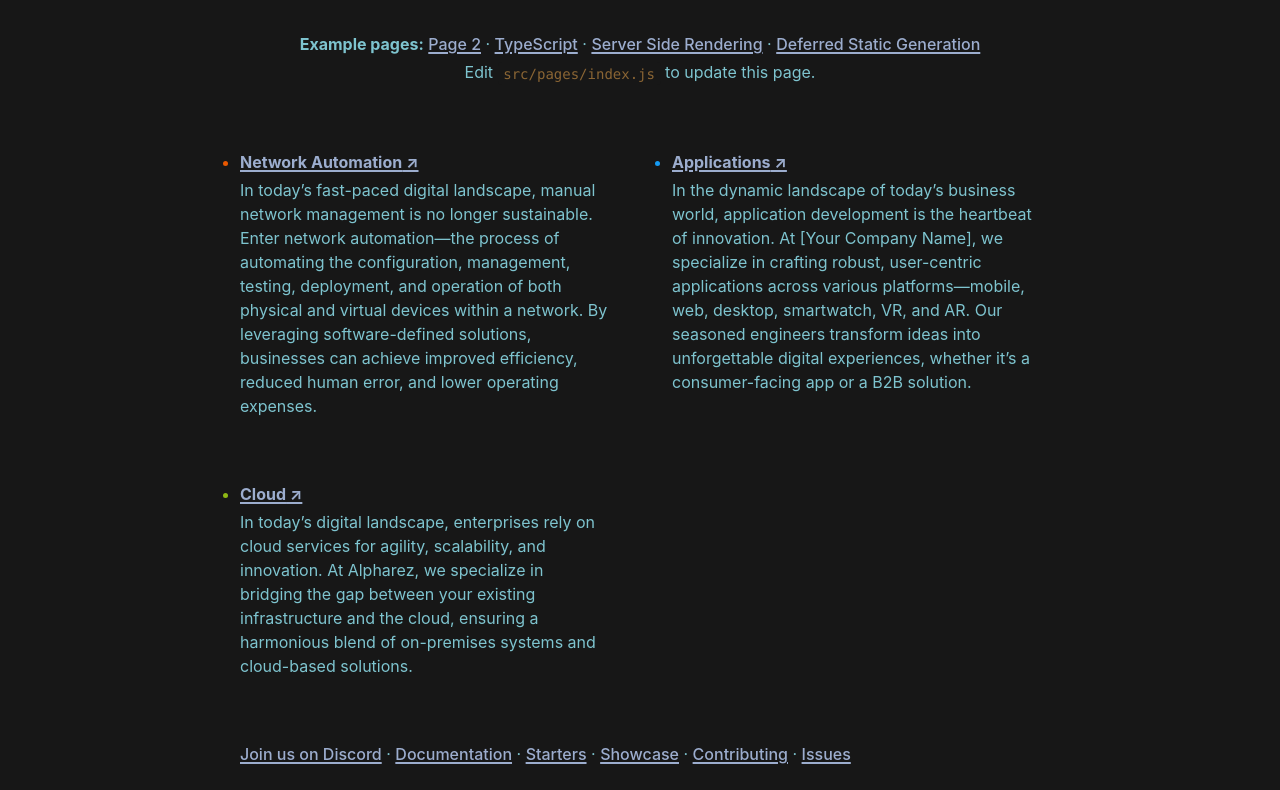
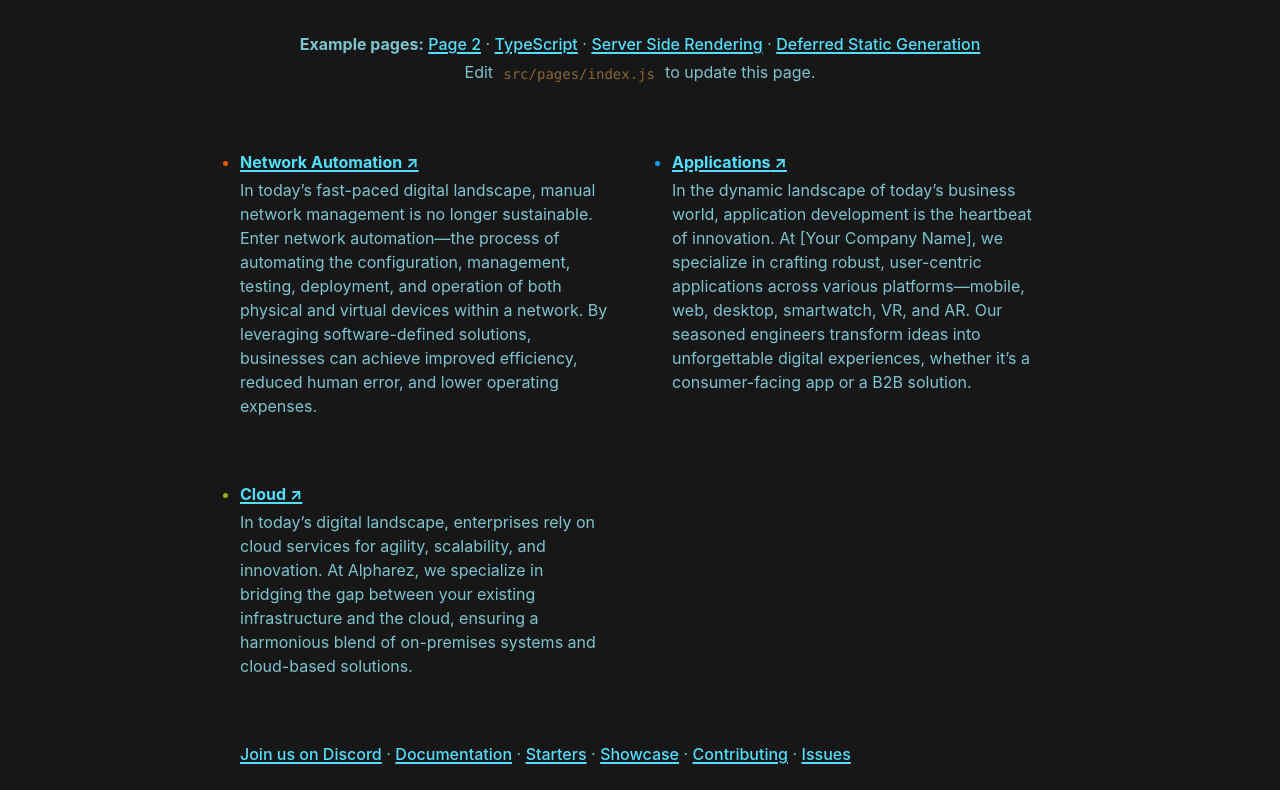
Before and after one commit to alpharez/alpha-gatsby, a Gatsby site: page / in a window 1280 px wide. Shown: the part 233-1023 px from the top of the page. Built offline with nearby package versions, Linux system fonts and the light colour scheme; Gatsby itself is replaced by a stand-in of ours.

Commit message:
playing with primary text color

```diff
--- a/src/components/layout.css
+++ b/src/components/layout.css
@@ -1,7 +1,7 @@
 :root {
   --border-radius: 4px;
   --color-text: #7EC4CF;
-  --color-primary: #9CADCE;
+  --color-primary: #54DEFD;
   --color-code-bg: #171717;
   --color-code: #8a6534;
   --font-sans: -apple-system, BlinkMacSystemFont, "Segoe UI", Helvetica, Arial,
```
